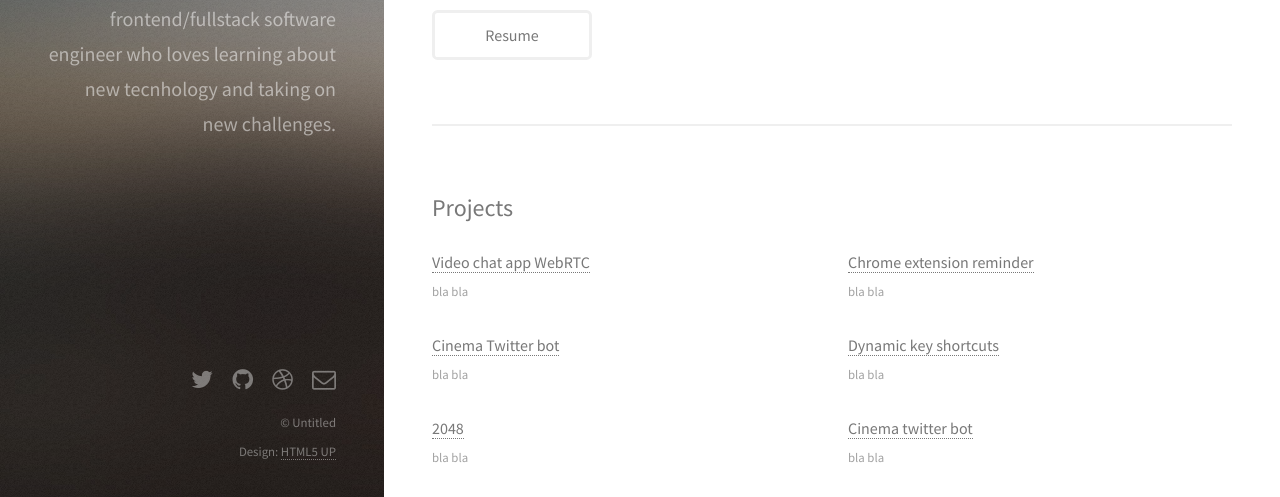
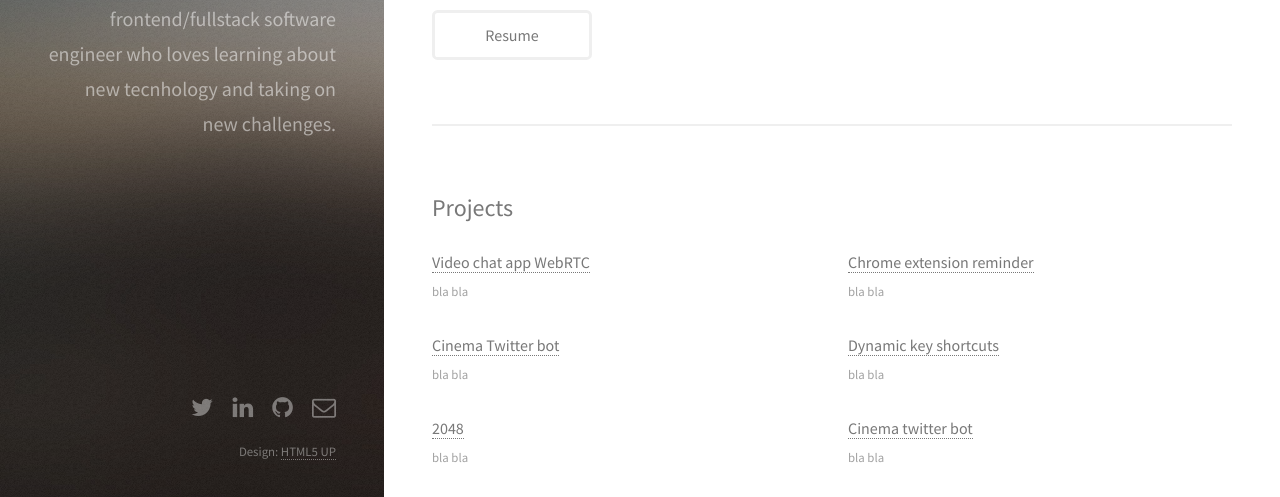
Before and after one commit to juancjara/personal-site, a website: page index.html in a window 1280 px wide. Shown: the part 254-751 px from the top of the page. Drawn offline with Linux system fonts and the light colour scheme.

Commit message:
social links added

```diff
--- a/index.html
+++ b/index.html
@@ -383,13 +383,13 @@ print 'It took ' + i + ' iterations to sort the deck.';</code></pre>
 		<!-- Footer -->
 			<footer id="footer">
 				<ul class="icons">
-					<li><a target="_blank" href="#" class="icon fa-twitter"><span class="label">Twitter</span></a></li>
+					<li><a target="_blank" href="https://twitter.com/yunza504" class="icon fa-twitter"><span class="label">Twitter</span></a></li>
+					<li><a target="_blank" href="pe.linkedin.com/in/juancarlosjara" class="icon fa-linkedin"><span class="label">LinkedIn</span></a></li>
 					<li><a target="_blank" href="https://github.com/juancjara" class="icon fa-github"><span class="label">Github</span></a></li>
-					<li><a href="#" class="icon fa-dribbble"><span class="label">Dribbble</span></a></li>
 					<li><a href="" class="icon fa-envelope-o"><span class="label">Email</span></a></li>
 				</ul>
 				<ul class="copyright">
-					<li>&copy; Untitled</li><li>Design: <a href="http://html5up.net">HTML5 UP</a></li>
+					<li>Design: <a href="http://html5up.net">HTML5 UP</a></li>
 				</ul>
 			</footer>
 
```
